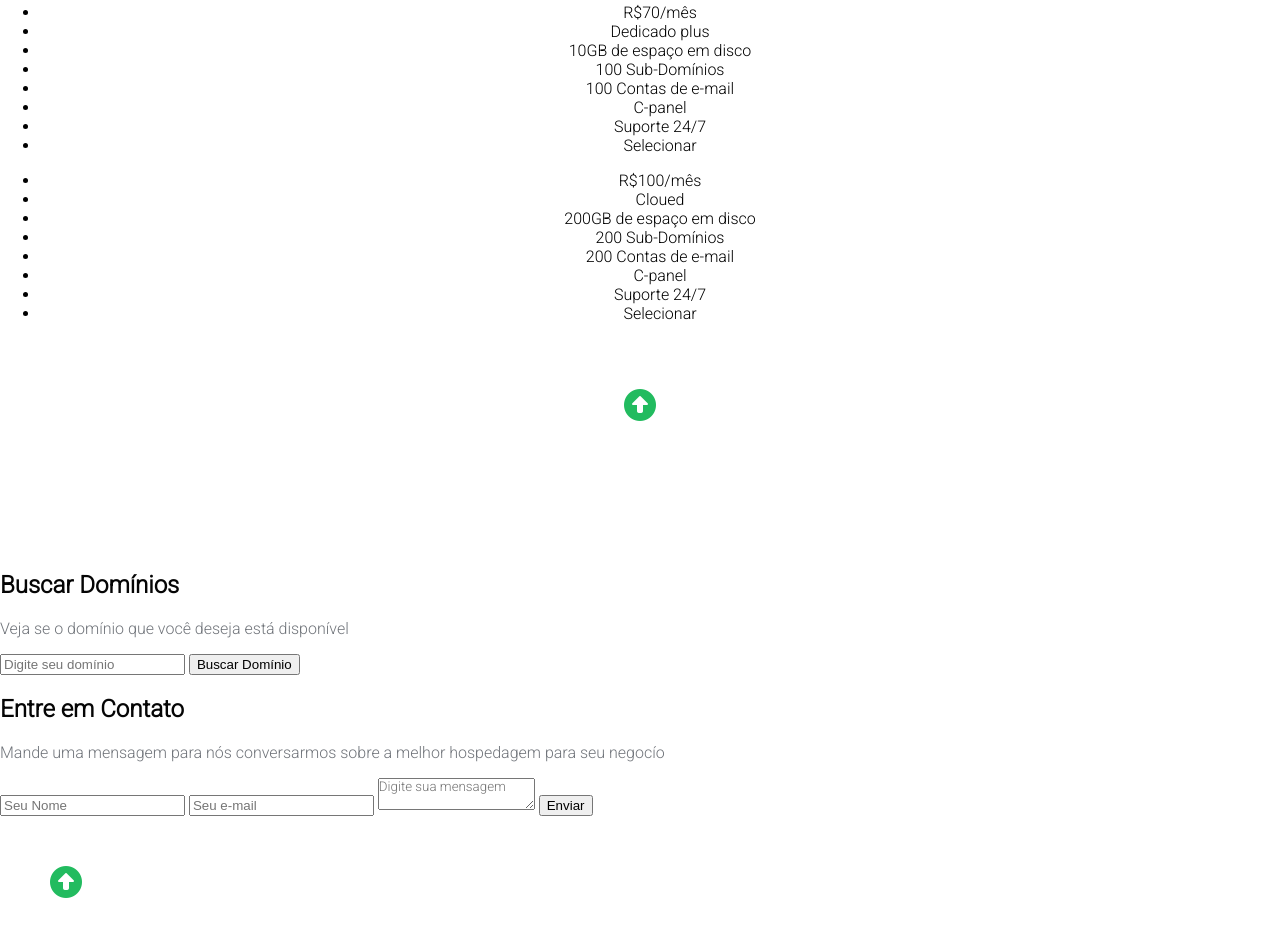
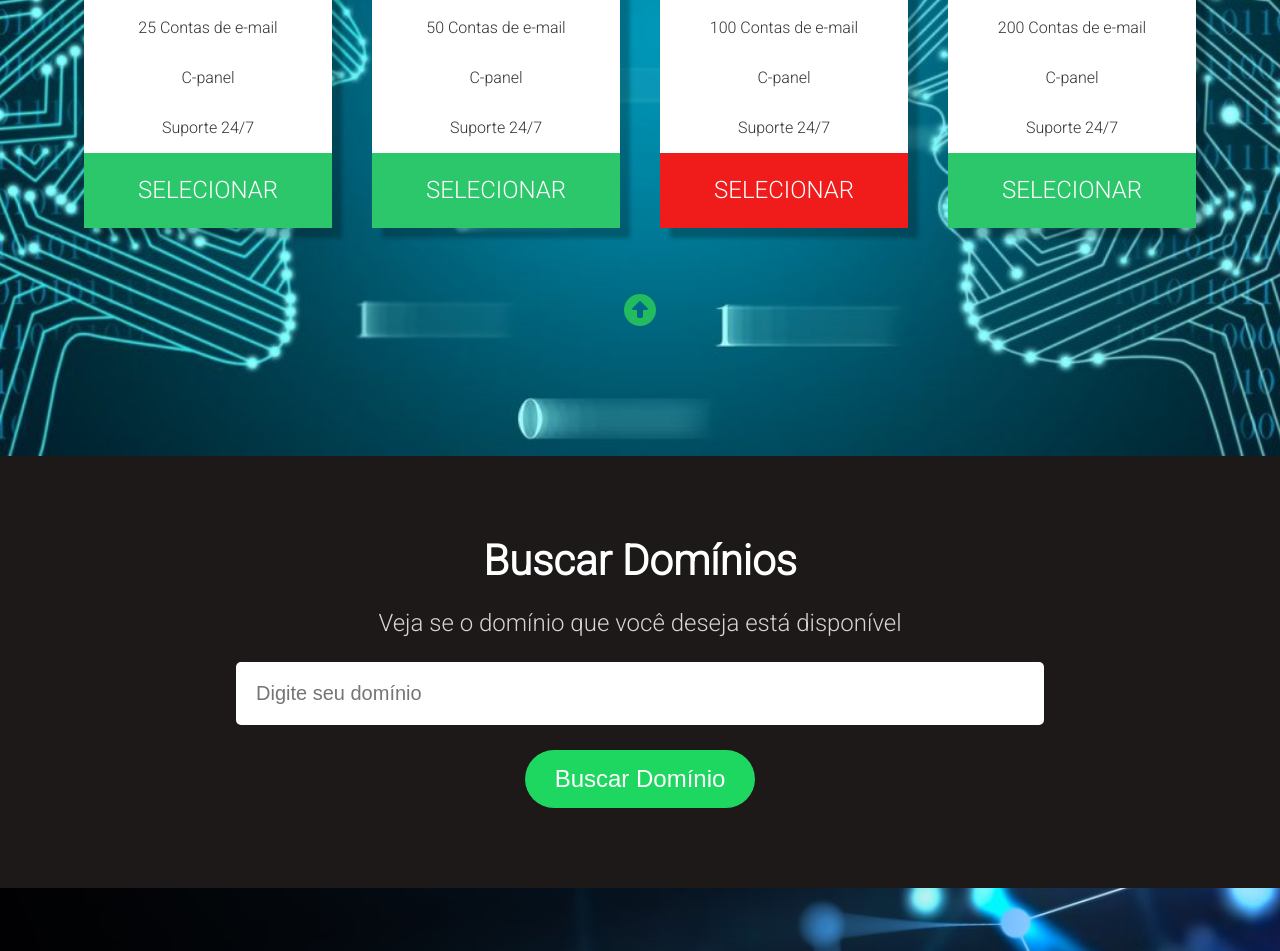
Before and after one commit to Lelekison/Curso-HTML-CSS, a plain HTML site: page 05 11/Index.html in a window 1280 px wide. Shown: the part 1589-2540 px from the top of the page. Drawn offline with Linux system fonts and the light colour scheme.

Commit message:
Add files via upload

```diff
--- a/05 11/style.css
+++ b/05 11/style.css
@@ -123,15 +123,21 @@ nav {
 .precing-container{
     padding-bottom: 5em;
     text-align: center;
+    background-image: url(img/tec.jpg);
+    background-position: center;
+    background-size: cover;
+    background-attachment: fixed;
 }
 .precing-container h1{
     font-size: 36px;
     margin-top: 0;
+    color: #fff;
 }
 .precing-container p {
     font-size: 20px;
+    color: #ccc;
 }
-.plans-contaier {
+.plans-container {
     display: flex;
     justify-content: space-between;
     margin-top: 50px;
@@ -140,3 +146,184 @@ nav {
     margin-left: auto;
     margin-right: auto;
 }
+.plan {
+    flex: 1 1 200px;
+    max-width: 275px;
+    margin-left: 20px;
+    margin-right: 20px;
+}
+.plan ul {
+    padding: 0;
+}
+.plan li {
+    list-style: none;
+    height: 50px;
+    line-height: 50px;
+    background-color: #ffff;
+    color: #333;
+    box-shadow: 10px 10px 4px rgba(0, 0, 0, 0.25);
+}
+.plan .price {
+    width: 120px;
+    height: 120px;
+    border-radius: 50%;
+    background-color: #2cc76a;
+    color: #fff;
+    text-align: center;
+    line-height: 120px;
+    font-size: 18px;
+    position: relative;
+    margin-left: auto;
+    margin-right: auto;
+    margin-bottom: -50px;
+}
+.plan .plan-name {
+    text-transform: uppercase;
+    font-size: 20px;
+    font-weight: bold;
+    color: #fff;
+    background-color: #202b34;
+    padding-top: 50px;
+    padding-bottom: 20px;
+}
+.plan .plan-btn{
+    text-transform: uppercase;
+        background-color: #2cc76a;
+        color: #fff;
+        font-size: 24px;
+        height: 75px;
+        line-height: 75px;
+        cursor: pointer;
+}
+.plan .recommended {
+    background-color: #f01b1b;
+}
+.searchdomain-container {
+    background-color: #1e1919;
+    text-align: center;
+    padding: 5em 0;
+}
+.searchdomain-container h2 {
+    color: #fff;
+    font-size: 42px;
+    margin-top: 0;
+    margin-bottom: 15px;
+}
+.searchdomain-container p {
+    color: #d5d5d5;
+    font-size: 24px;
+    margin-bottom: 25px;
+}
+.searchdomain-container input {
+    display: block;
+    position: relative;
+    margin-left:  auto;
+    margin-right: auto;
+    border: none;
+    border-radius: 5px;
+}
+.searchdomain-container input[type=text] {
+    margin-bottom: 25px;
+    width: 60%;
+    padding: 20px;
+    font-size: 20px;
+}
+.searchdomain-container input[type=submit] {
+    background-color: #1ed760;
+    padding: 15px 30px;
+    color: #fff;
+    font-size: 24px;
+    border-radius: 34px;
+}
+.contact-container {
+    text-align: center;
+    padding-top: 5em;
+    padding-bottom: 2em;
+    background-image: url(img/tec2.jpg);
+    background-size: cover;
+    background-position: center;
+    background-attachment: fixed;
+}
+.contact-container h2 {
+    font-size: 36px;
+    color: #fff;
+}
+.contact-container p {
+    font-size: 20px;
+    margin-bottom: 40px;
+    color: #ccc ;
+}
+.contact-container input, .contact-container textarea {
+    width: 200px;
+    padding: 10px 20px;
+    font-size: 16px;
+    border-radius: 5px;
+    border: 1px solid #ccc;
+    margin-left: 10px;
+    margin-right: 10px;
+    margin-bottom: 20px;
+}
+.contact-container textarea {
+    display: block;
+    position: relative;
+    margin-left: auto;
+    margin-right: auto;
+    width: 468px;
+    height: 150px;
+}
+.contact-container input[type=submit] {
+    display: block;
+    position: relative;
+    margin-left: auto;
+    margin-right: auto;
+    background-color: #2cc76a;
+    color: #fff;
+}
+footer {
+    text-align: center;
+    color: #000;
+    text-transform: uppercase;
+    margin-bottom: 50px;
+}
+@media screen and (max-width: 1100px){
+
+    .plan-container {
+        width:95%
+    }
+    .plan {
+        margin-left: 5px;
+        margin-right: 5px;
+    }
+}
+@media screen and (max-width: 900px) {
+    .plan-container , .specialties-container ul {
+        flex-wrap: wrap;
+    }
+}
+@media screen and (max-width: 576px) {
+    .navbar-item li {
+        font-size: 12;
+        margin-left: 10px;
+    }
+    html, body {
+        overflow-x: hidden;
+    }
+    .plan {
+        max-width: 100%;
+    }
+    .searchdomain-container {
+        padding: 3em 2em;
+    }
+    .container .searchdomain-container{
+        width: 100%;
+        box-sizing: border-box;
+    }
+    .contact-container {
+        padding: 3em 2em;
+    }
+    .contact-container input , .contact-container textarea {
+        width: 100%;
+        display: block;
+        margin-left: 0;
+    }
+}
```
Also changed, not shown: Aula dia 17/Index.html (line endings or trailing spaces), Aula dia 17/Restaurante.html (line endings or trailing spaces), Aula dia 17/receita.html (line endings or trailing spaces).
